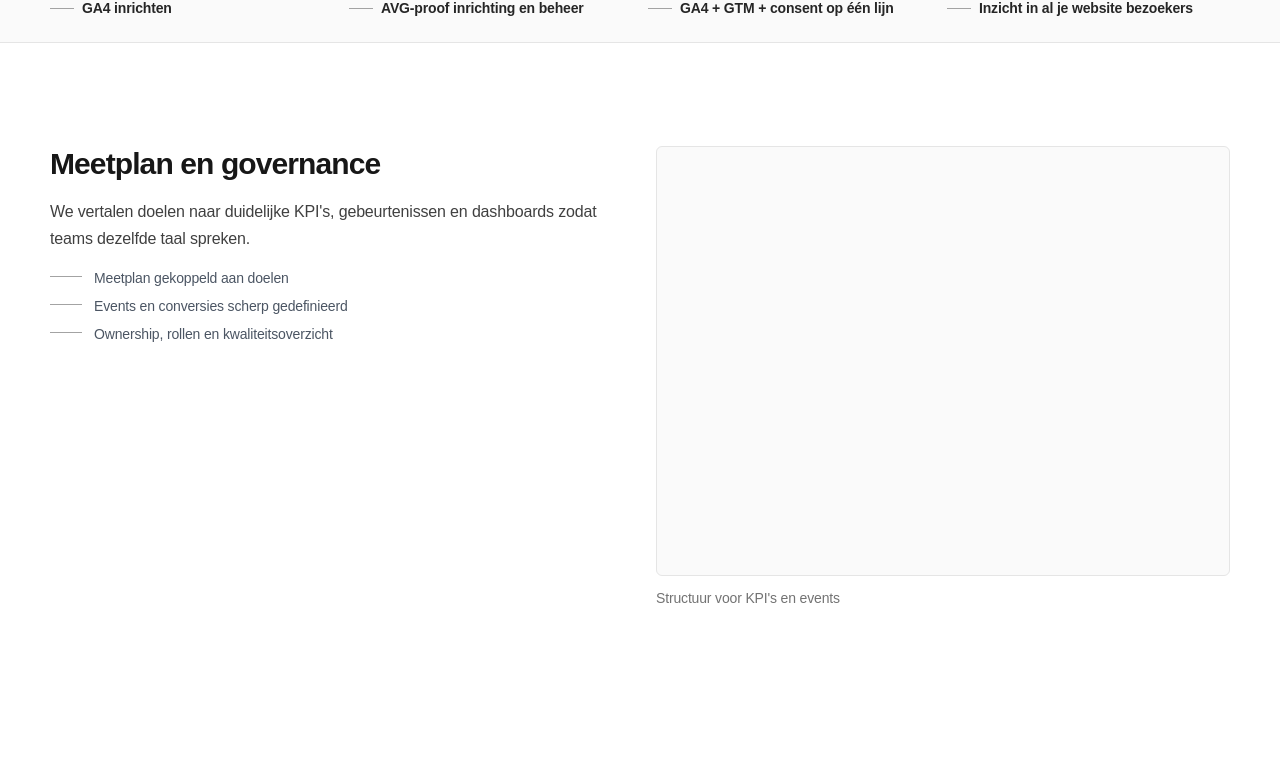
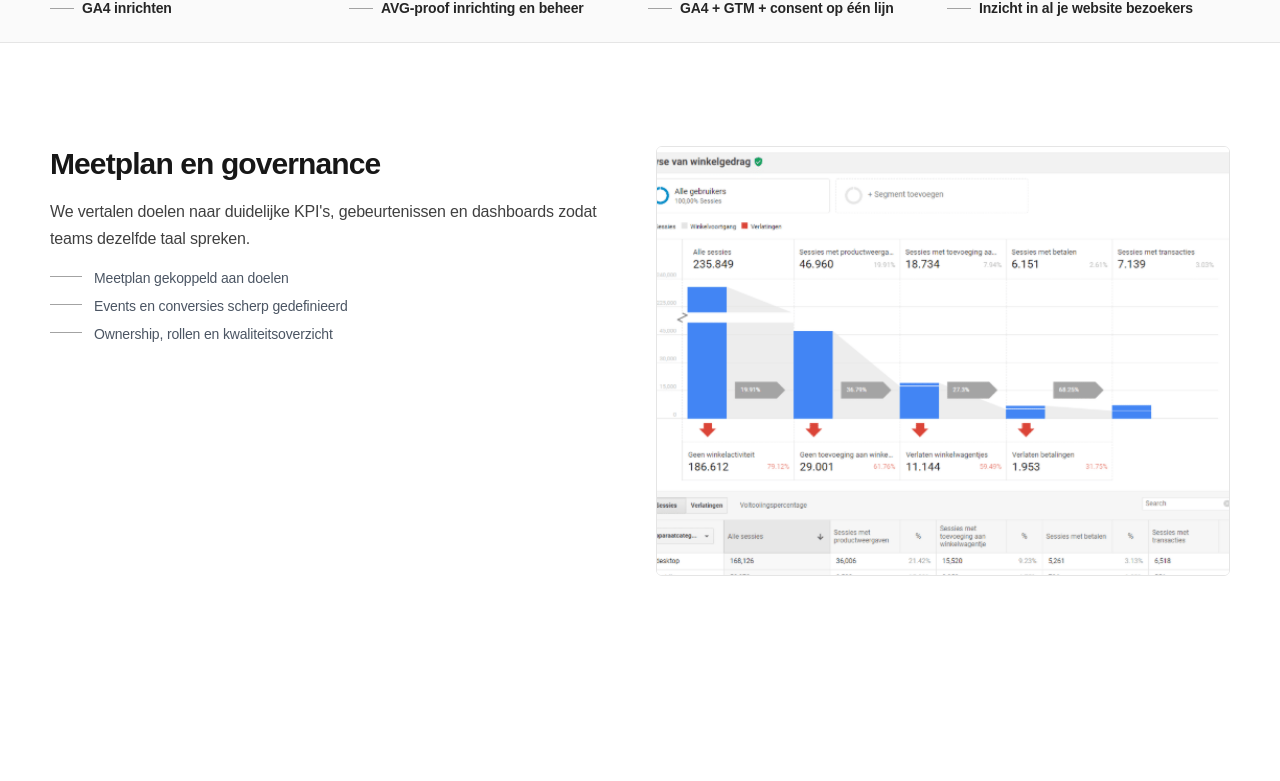
Before and after one commit to ProjectBibo/EcomMeasure3, a React (Vite) app: page /measurement in a window 1280 px wide. Shown: the part 773-1554 px from the top of the page. Built offline with nearby package versions, Linux system fonts and the light colour scheme.

Commit message:
Add meetplan image to measurement section

```diff
--- a/src/pages/Measurement.jsx
+++ b/src/pages/Measurement.jsx
@@ -37,7 +37,8 @@ const content = {
           "Events en conversies scherp gedefinieerd",
           "Ownership, rollen en kwaliteitsoverzicht",
         ],
-        imageLabel: "Structuur voor KPI's en events",
+        imageSrc: "/Meetplan%20en%20governance.svg",
+        imageAlt: "Meetplan en governance visual",
       },
       {
         title: "Technische inrichting zonder ruis",
@@ -192,6 +193,8 @@ const content = {
           "Events and conversions defined tightly",
           "Ownership, roles and quality checks",
         ],
+        imageSrc: "/Meetplan%20en%20governance.svg",
+        imageAlt: "Measurement plan and governance visual",
         imageLabel: "Structure for KPIs and events",
       },
       {
@@ -387,8 +390,18 @@ function HelpSection({ section, reversed }) {
         </div>
 
         <div className="space-y-3">
-          <div className="aspect-[4/3] w-full rounded-[6px] border border-neutral-200 bg-neutral-50" />
-          <p className="text-sm text-neutral-500">{section.imageLabel}</p>
+          <div className="aspect-[4/3] w-full overflow-hidden rounded-[6px] border border-neutral-200 bg-neutral-50">
+            {section.imageSrc ? (
+              <img
+                src={section.imageSrc}
+                alt={section.imageAlt || ""}
+                className="h-full w-full object-cover"
+              />
+            ) : null}
+          </div>
+          {section.imageLabel ? (
+            <p className="text-sm text-neutral-500">{section.imageLabel}</p>
+          ) : null}
         </div>
       </div>
     </section>
```
